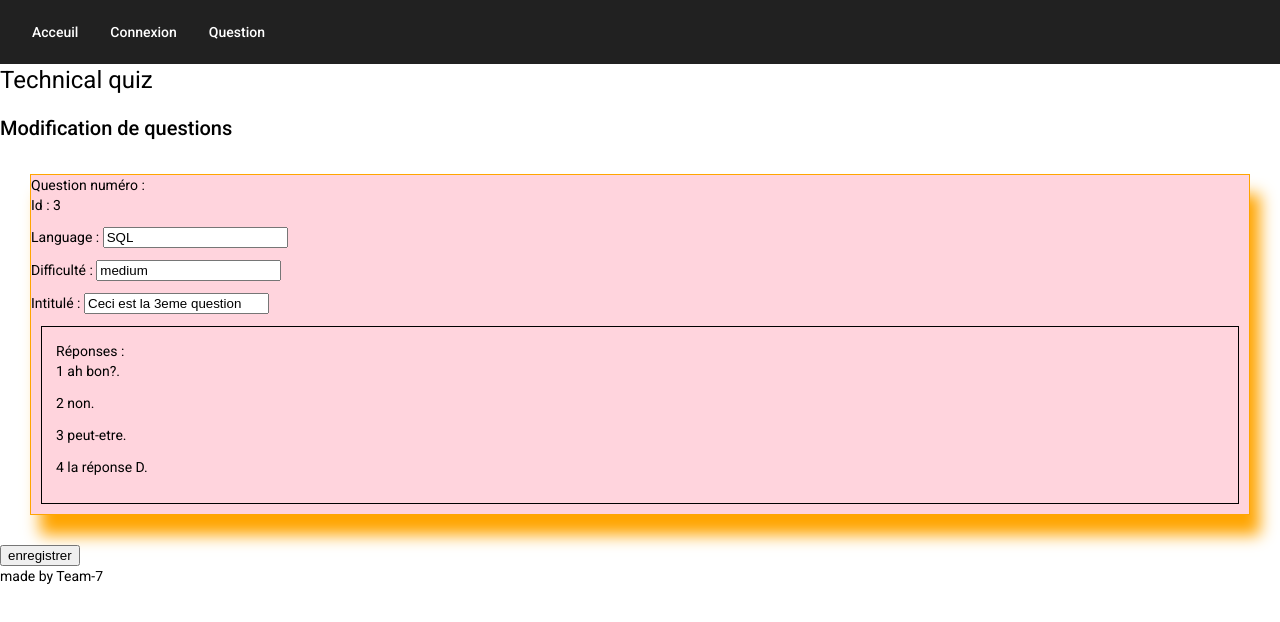
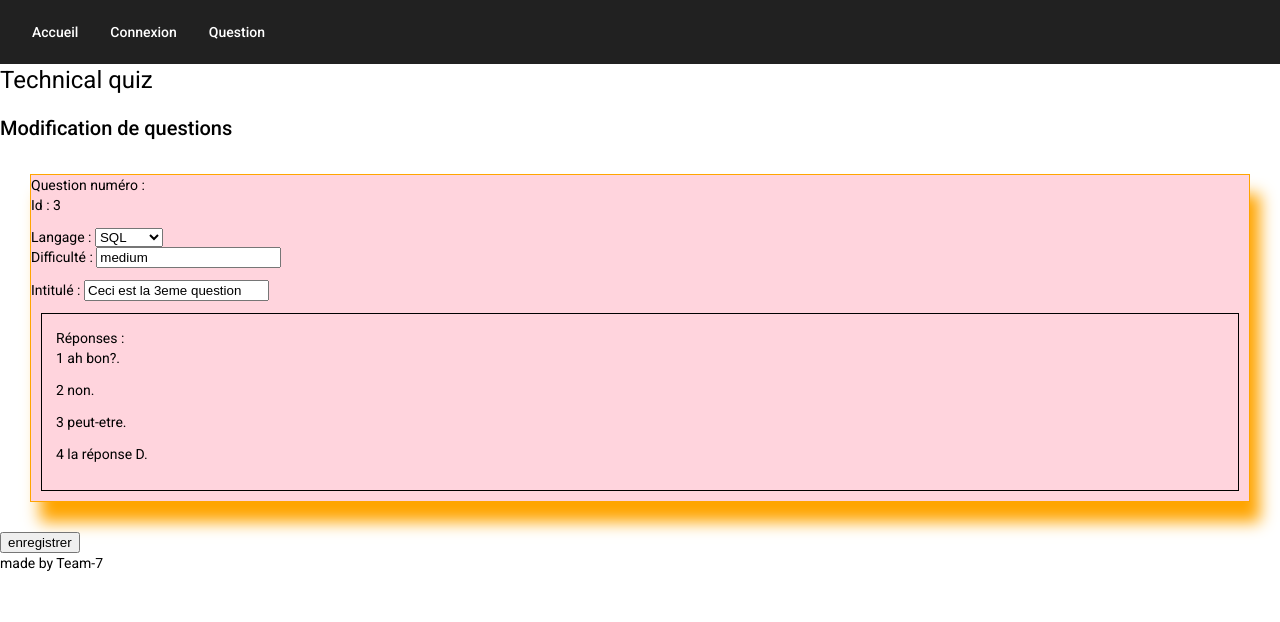
Before and after one commit to FlorianGermain/TechnicalQuizToolFrontEnd, an Angular app: page /edit-question in a window 1280 px wide. Shown: the top 622 px of the page. Built offline with nearby package versions, Linux system fonts and the light colour scheme.

Commit message:
pas swag du tout

```diff
--- a/src/app/app.component.html
+++ b/src/app/app.component.html
@@ -4,7 +4,7 @@
     <nav>
 
         <mat-toolbar color="pirmary">
-            <button mat-button routerLink="/"> Acceuil</button>
+            <button mat-button routerLink="/"> Accueil</button>
             <!-- <button mat-button  (click)="toggleLogin()"> {{isLogged ? 'Deconnexion':'Connexion'}}</button> -->
             <button mat-button >Connexion</button>
             <button mat-button routerLink="edit-question">Question</button>
--- a/src/app/edit-question/edit-question.component.html
+++ b/src/app/edit-question/edit-question.component.html
@@ -7,10 +7,27 @@
 
             <p> Id : {{question.id}}</p>
                 <!-- <p> Language : {{question.langage}}.</p> -->
-                <p> Language : <input name=langage [(ngModel)]="question.langage"></p>
+                <!-- <p> Langage : <input name=language [(ngModel)]="question.language"></p> -->
+                <span> Langage : </span>
+                <select name=language size="1" [(ngModel)]="question.language">
+                        <option *ngFor="let lang of languageList" [selected]="selected" > {{lang}}  </option>
+               </select>
+
+
+                <!-- <SELECT name="nom" size="1">
+                    <option >lundi</option>
+                    <option selected="selected">mardi</option>
+                    <option>mercredi</option>
+                </SELECT> -->
+
+
+
                 <p> Difficulté : <input name=difficulty [(ngModel)]="question.difficulty"></p>
                 <!-- <p> name : {{question.name}}.</p> -->
                 <p> Intitulé : <input name=name [(ngModel)]="question.name"> </p>
+
+
+
 
 
 
--- a/src/app/edit-question/edit-question.component.ts
+++ b/src/app/edit-question/edit-question.component.ts
@@ -1,6 +1,8 @@
 import { Component, OnInit } from '@angular/core';
 import { QuestionService } from 'src/services/question.service';
 import { Question } from '../models/question';
+import { LanguageService } from 'src/services/language.service';
+import { DifficultyService } from 'src/services/difficulty.service';
 
 @Component({
   selector: 'tqt-edit-question',
@@ -10,11 +12,19 @@ import { Question } from '../models/question';
 export class EditQuestionComponent implements OnInit {
   questions : any=[];
   question : Question = new Question(4,"Angular","easy","Ceci est la 4eme question",["ah?","non","peut-etre","la réponse D"]);
+  languageList : any =  [];
+  difficultyList : Array<string> = [];
 
-  constructor(private questionService:QuestionService) { }
+  constructor(private questionService:QuestionService,
+              private languageService:LanguageService,
+              private difficultyService:DifficultyService
+             ) { }
 
   ngOnInit(): void {
     this.questions = this.questionService.get();
+    this.languageList=this.languageService.get();
+    this.difficultyList=this.difficultyService.get();
+
     this.SelectQuestion();
   }
 
--- a/src/app/models/question.ts
+++ b/src/app/models/question.ts
@@ -1,6 +1,6 @@
 export class Question {
     constructor( public id : number,
-                 public langage : string ,
+                 public language : string ,
                  public difficulty : string,
                  public name : string,
                  public answers : (string)[]
--- /dev/null
+++ b/src/services/difficulty.service.ts
@@ -0,0 +1,16 @@
+import { Injectable } from '@angular/core';
+
+@Injectable({
+  providedIn: 'root'
+})
+export class DifficultyService {
+
+  constructor() { }
+
+  get(): Array<string> {
+
+
+    return [ "easy","medium","hard"];
+
+  }
+}
--- /dev/null
+++ b/src/services/language.service.ts
@@ -0,0 +1,19 @@
+import { Injectable } from '@angular/core';
+
+@Injectable({
+  providedIn: 'root'
+})
+export class LanguageService {
+
+  constructor() { }
+
+
+  get(): Array<string> {
+
+
+    return ["Angular","Csharp","SQL","HTML","CSS"];
+
+  }
+
+
+}
```
Also changed, not shown: 2 other files (tests, documents, lock files or other folders).
